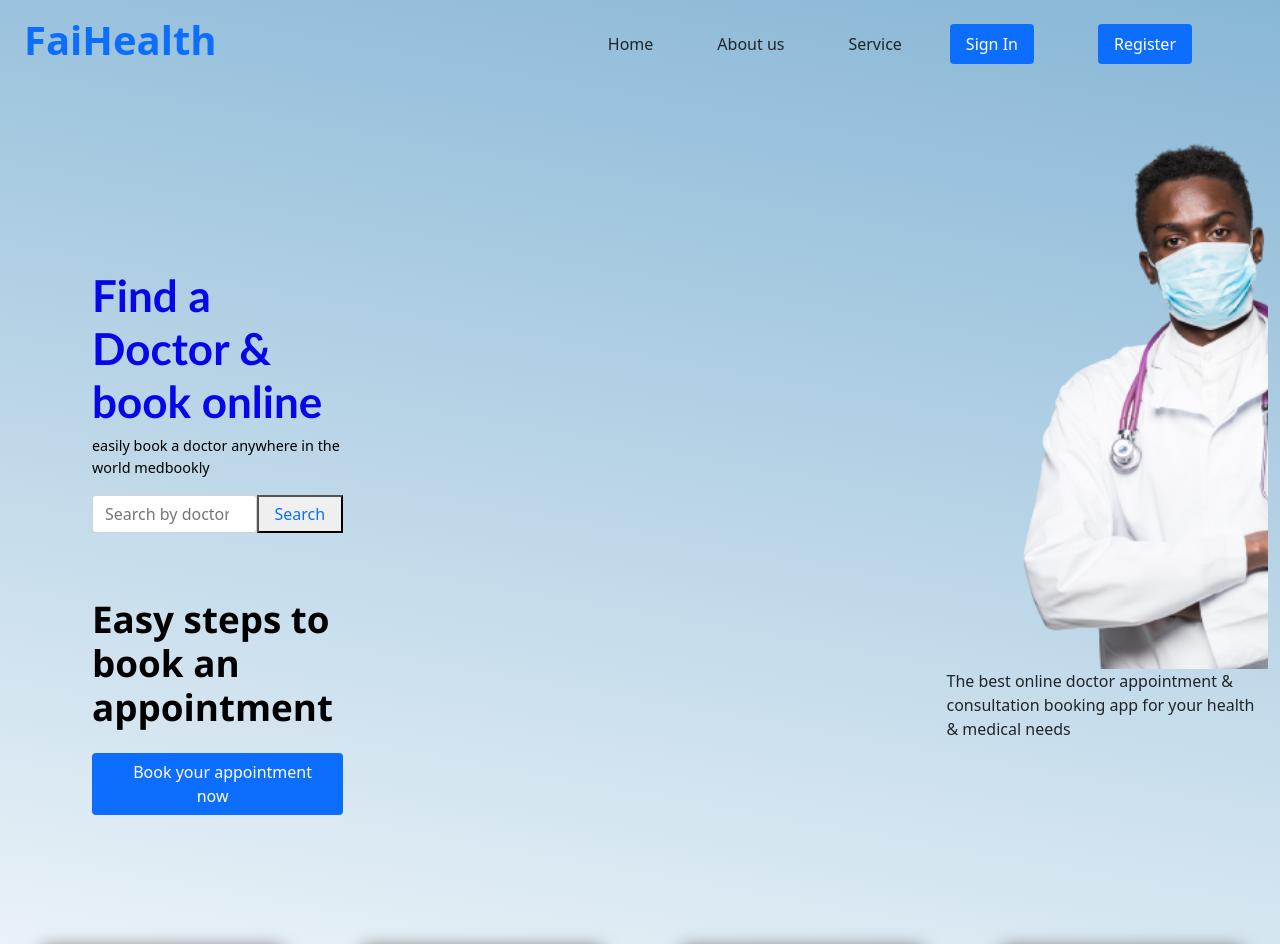
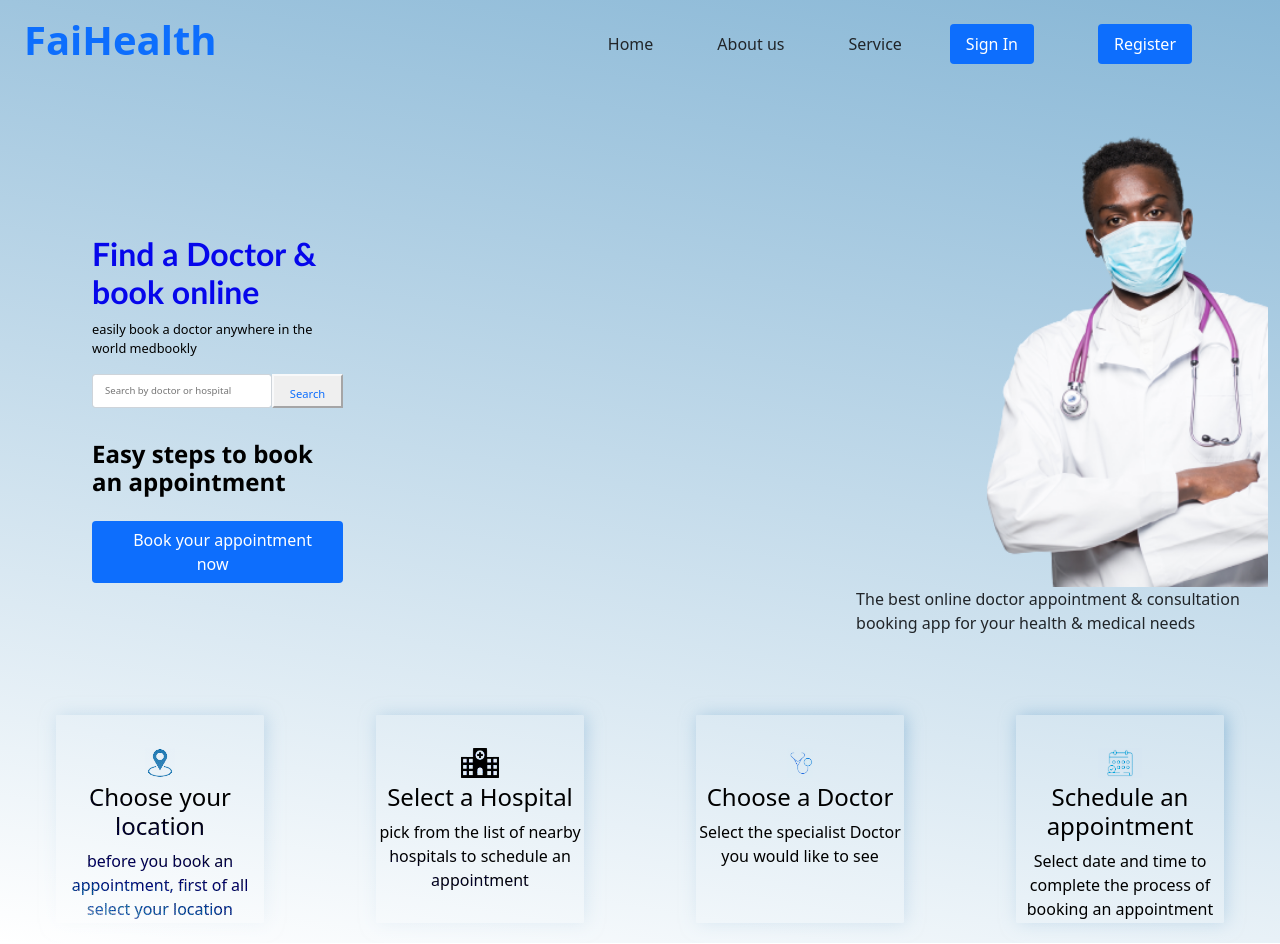
Before and after one commit to Abrash32/Health, a plain HTML site: page index.html in a window 1280 px wide. Shown: the top 944 px of the page. Drawn offline with Linux system fonts and the light colour scheme.

Commit message:
should be fixed

```diff
--- a/css/style.css
+++ b/css/style.css
@@ -8,57 +8,62 @@ body{
  background: linear-gradient(190deg, rgb(136, 183, 214), transparent);
 
 }
-/*
+
 #general{
     font-size: 1.23rem;
 }
-*/
+
 
 header{
-    min-height: 10vh;
+    min-height: 5vh;
+}
+
+.reduce-size{
+    font-size: 1rem;
 }
 
 #hero1{
-    padding-top: 5px;
+    padding-top: 3px;
     min-height: 40vh;
 }
 
 .leftside{
     margin: 5rem;
     width: 20%;
-    padding-top: 5rem;
+    padding-top: 3rem;
 
 }
 
 .leftside h3{
     color: rgb(6, 6, 235);
     font-weight: 900;
-    font-size: 2.75rem;
+    font-size: 2rem;
     font-family: 'Gill Sans', 'Gill Sans MT', Calibri, 'Trebuchet MS', sans-serif;
 
 }
 
 .leftside p{
-    font-size: 0.9rem;
+    font-size: 0.8rem;
     color: black;
+    width: 100%;
 }
 
 .give_it{
-    margin-bottom: 4rem;
+    margin-bottom: 2rem;
     display: flex;
 }
 
 .anotertext h3{
 
     color: black;
-    font-size: 2.3rem;
+    font-size: 1.5rem;
     font-weight: bolder;
     font-family: 'Segoe UI', Tahoma, Geneva, Verdana, sans-serif;
 }
 
 .give_it .control{
     border-radius: 3px;
-    font-size: 1rem;
+    font-size: 0.6rem;
     box-sizing: border-box;
     margin: 0;
     font-family: inherit;
@@ -98,11 +103,16 @@ header{
   }
   */
 
+  .text-reduce{
+    font-size: 0.7rem;
+  }
+
 .anotertext a{
     text-decoration: none;
     color: white;
     margin-left: 10px;
     margin-right: 10px;
+    font-size: 1rem;
 }
 
 .rightside{
@@ -111,7 +121,7 @@ header{
 }
 
 .imgsect{
-height: 70vh;
+height: 60vh;
 background-image: url('../img/doctor.png');
 background-repeat: no-repeat;
 background-size: cover;
@@ -130,8 +140,9 @@ background-size: cover;
 
 .rightside .textsect{
     font-size: 1rem;
-    width: 64%;
+    width: 80%;
     float: right;
+    margin-right: 10px;
 }
 
 .rash{
@@ -142,36 +153,32 @@ background-size: cover;
 
 
 .box{
-    width: 15rem;
-    height: 15rem;
+    width: 13rem;
+    height: 13rem;
     border: 1px solid white;
     border-radius: 2px;
   margin: 20px auto;
     text-align: center;
     padding-top: 2rem;
     box-shadow: 2px 1px 17px rgb(102, 99, 99);
-    background-color: ;
+    mix-blend-mode: color-burn;
 }
 
 .imgsection{
     height: 15px;
-    mix-blend-mode: color-burn;
-
-
 
 }
 
 .imgsection img{
     height: 30px;
-    mix-blend-mode: multiply;
     margin-bottom: 20px;
 }
 
 .box .textsection{
  font-size: 1rem;
- color: rgb(102, 90, 90);
+ color: rgb(7, 6, 6);
  margin-top: 20px;
-}
+ align-items: center;
 
 .box .textsection h4{
     font-size: 1.25rem;
--- a/index.html
+++ b/index.html
@@ -21,7 +21,7 @@
             </a>
 
 
-                <nav class="nav mx-3 py-2">
+                <nav class="nav mx-3 py-2 reduce-size">
                     <ul class="nav-pills nav nav-item">
                         <li class="nav-item mx-3">
                             <a href="#" class="nav-link text-dark">
@@ -59,9 +59,9 @@
             <p>
             easily book a doctor anywhere in the world medbookly
             </p>
-            <form class=" give_it">
+            <form class=" give_it ">
                 <input class="control"  type="search" placeholder="Search by doctor or hospital" aria-label="Search">
-                <button class="" type="submit"><a href="#" class="text-decoration-none mx-3">Search</a> </button>
+                <button class="btn-outline-light" type="submit"><a href="#" class="text-decoration-none text-reduce mx-3">Search</a> </button>
               </form>
 
               <div class="anotertext">
```
